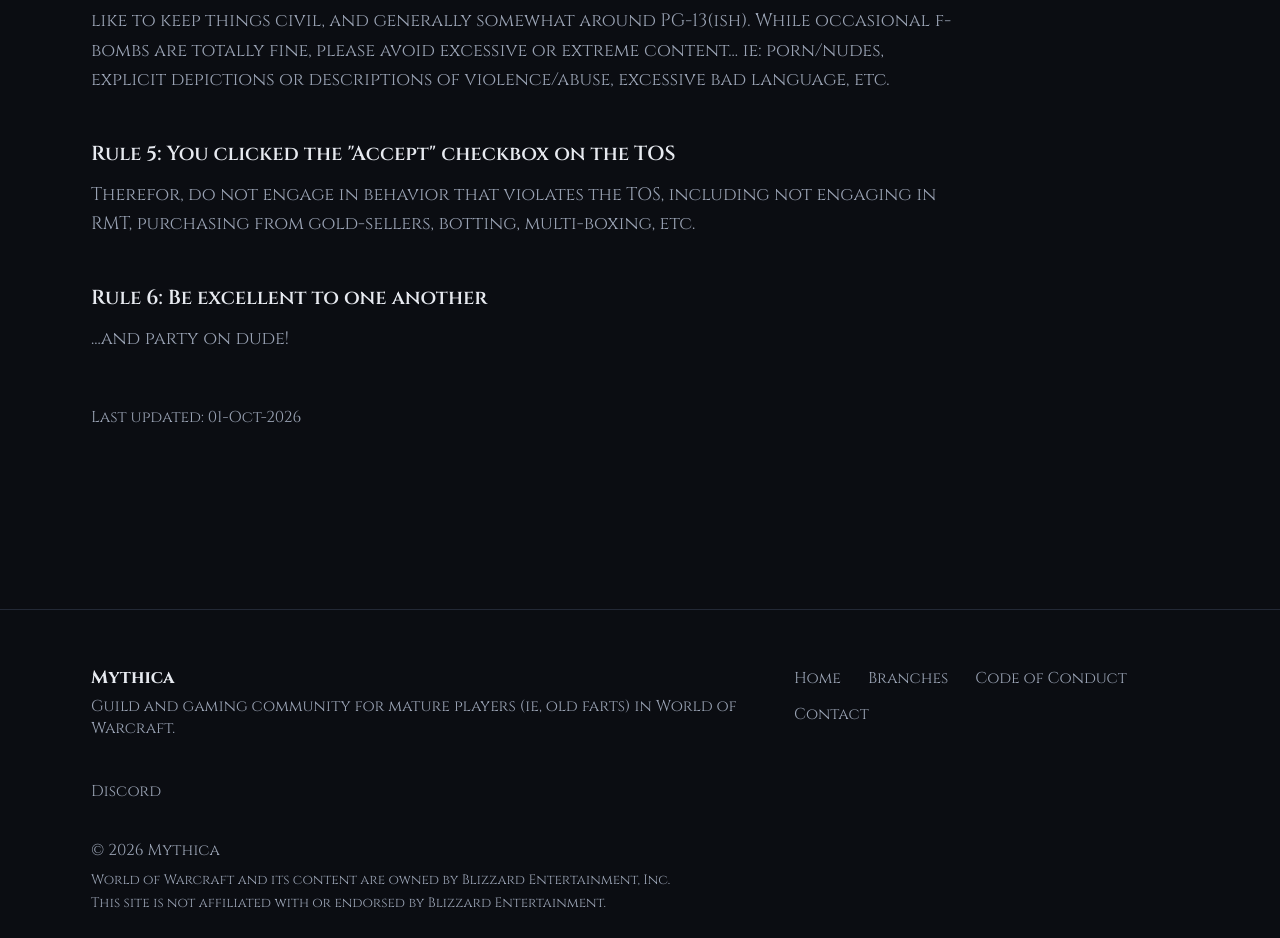
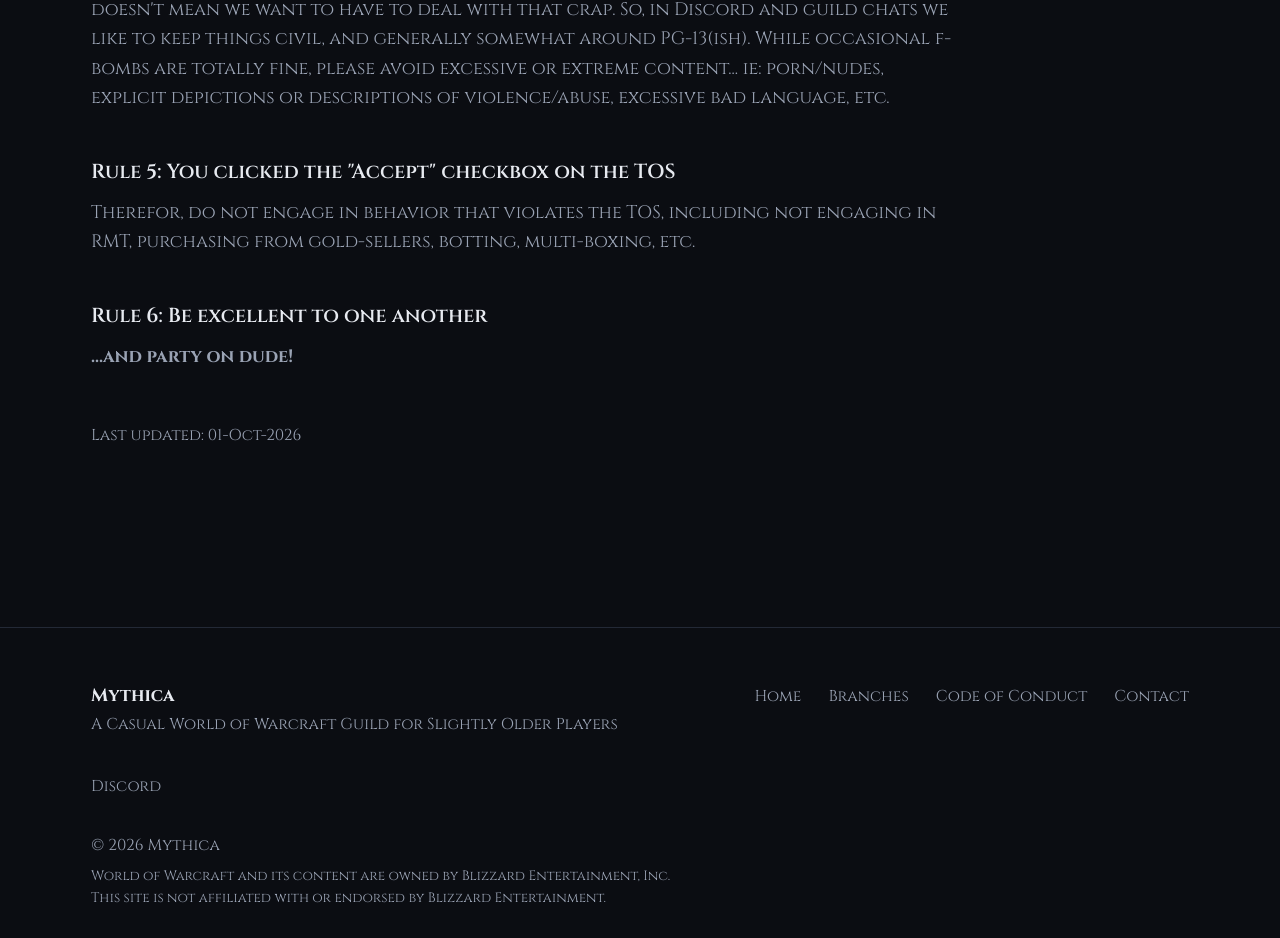
Before and after one commit to jarmbrust/mythica-games, a Next.js app in the folder frontend/: page /rules in a window 1280 px wide. Shown: the part 1356-2294 px from the top of the page. Built offline with nearby package versions, Linux system fonts and the light colour scheme; no server answers.

Commit message:
More writing, some formatting

```diff
--- a/frontend/src/app/branches/page.tsx
+++ b/frontend/src/app/branches/page.tsx
@@ -6,8 +6,7 @@ import { branches, type Branch } from '@/content/branches';
 
 export const metadata: Metadata = {
   title: 'Branches',
-  description:
-    'TODO: one-sentence description of the Mythica Guild branches for search results.',
+  description: 'Mythica on different versions of wow.',
   alternates: { canonical: '/branches' },
 };
 
@@ -43,7 +42,9 @@ export default function BranchesPage() {
       <h2 className="mt-12 text-lg font-semibold text-foreground">
         {branches.formerHeading}
       </h2>
-      <p className="mt-2 text-sm text-foreground-muted">{branches.formerIntro}</p>
+      {/*<p className="mt-2 text-sm text-foreground-muted">
+        {branches.formerIntro}
+      </p>*/}
       <div className="mt-4 grid gap-6 sm:grid-cols-2">
         {branches.former.map((branch) => (
           <BranchCard key={branch.slug} branch={branch} />
--- a/frontend/src/app/contact/page.tsx
+++ b/frontend/src/app/contact/page.tsx
@@ -7,8 +7,7 @@ import { SectionHeading } from '@/components/SectionHeading';
 
 export const metadata: Metadata = {
   title: 'Contact',
-  description:
-    'TODO: one-sentence description of how to reach the Mythica Games team for search results.',
+  description: 'Ways to contact the officers.',
   alternates: { canonical: '/contact' },
 };
 
@@ -18,7 +17,8 @@ export default function ContactPage() {
       <SectionHeading
         eyebrow="Contact"
         title="Contact the officers"
-        description="TODO: one or two sentences about reaching the officers, what happens after someone reaches out, and what to expect."
+        description="Discord is the quickest way to get your toons into the guild, just call out when you land on the server that you need an invite.
+        You can also send a messing on this site too, it is a great place to ask questions!"
       />
 
       <div className="mt-12 grid gap-12 lg:grid-cols-2">
@@ -36,10 +36,8 @@ export default function ContactPage() {
             Send a message
           </h2>
           <p className="mt-2 text-sm text-foreground-muted">
-            Discord is likely the quickest way to get your toons into the guild,
-            as is messaging an officer there. However, if you have any questions
-            and would rather messaging the officers and GM outside of Discord,
-            this works as well.
+            You won't be able to see most of the channels until you are given
+            the basic permissions by an officer.
           </p>
           <div className="mt-4">
             <ContactForm />
--- a/frontend/src/app/page.tsx
+++ b/frontend/src/app/page.tsx
@@ -1,4 +1,4 @@
-import Link from 'next/link';
+// import Link from 'next/link';
 
 import { BoldMarkup } from '@/components/BoldMarkup';
 import { Container } from '@/components/Container';
@@ -27,12 +27,12 @@ export default function HomePage() {
             >
               {home.heroPrimaryCta}
             </a>
-            <Link
+            {/*<Link
               href="/branches"
               className="rounded-md border border-surface-border px-6 py-3 text-sm font-semibold text-foreground transition-colors hover:bg-surface-raised"
             >
               {home.heroSecondaryCta}
-            </Link>
+            </Link>*/}
           </div>
         </section>
       </Container>
--- a/frontend/src/app/rules/page.tsx
+++ b/frontend/src/app/rules/page.tsx
@@ -7,7 +7,7 @@ import { rules } from '@/content/rules';
 export const metadata: Metadata = {
   title: rules.title,
   description:
-    'TODO: one-sentence description of the Mythica Games code of conduct for search results.',
+    'If you have any questions regarding the Code of Conduct, please ask!',
   alternates: { canonical: '/rules' },
 };
 
--- a/frontend/src/components/RulesProse.tsx
+++ b/frontend/src/components/RulesProse.tsx
@@ -1,4 +1,6 @@
 import type { Rules } from '@/content/rules';
+
+import { BoldMarkup } from '@/components/BoldMarkup';
 
 export function RulesProse({ rules }: { rules: Rules }) {
   return (
@@ -13,8 +15,12 @@ export function RulesProse({ rules }: { rules: Rules }) {
             <dt className="text-lg font-semibold text-foreground">
               {section.heading}
             </dt>
-            <dd className="mt-2 text-base leading-relaxed text-foreground-muted">
-              {section.body}
+            <dd className="mt-2 space-y-4 text-base leading-relaxed text-foreground-muted">
+              {section.body.map((paragraph) => (
+                <p key={paragraph}>
+                  <BoldMarkup text={paragraph} />
+                </p>
+              ))}
             </dd>
           </div>
         ))}
--- a/frontend/src/content/branches.ts
+++ b/frontend/src/content/branches.ts
@@ -10,7 +10,7 @@ export type Branches = {
   intro: string;
   activeHeading: string;
   formerHeading: string;
-  formerIntro: string;
+  // formerIntro: string;
   active: readonly Branch[];
   former: readonly Branch[];
 };
@@ -19,11 +19,11 @@ export const branches: Branches = {
   eyebrow: 'Branches',
   title: 'Our branches',
   intro:
-    'TODO: one or two sentences introducing the branches and how newcomers choose one.',
+    'We have been in three different versions of WoW, and will be setting up shop in a forth soon!',
   activeHeading: 'Active branches',
   formerHeading: 'Former branches',
-  formerIntro:
-    'TODO: one sentence acknowledging the retired branches and thanking their members.',
+  // formerIntro:
+  //   'TODO: one sentence acknowledging the retired branches and thanking their members.',
   active: [
     {
       slug: 'retail',
@@ -32,22 +32,22 @@ export const branches: Branches = {
         'TODO: describe the Retail branch — what it raids, when it runs, and who it suits.',
     },
     {
-      slug: 'wow4ever',
-      name: 'Wow4ever',
-      summary:
-        'TODO: describe the Wow4ever branch — the server, its activities, and who it suits.',
+      slug: 'wowforever',
+      name: 'WoW:Forever',
+      summary: 'We will be setting up shop horde-side, on the RP instance.',
     },
   ],
   former: [
     {
       slug: 'classic',
       name: 'Classic',
-      summary: 'TODO: describe the retired Classic branch and when it wound down.',
+      summary:
+        'The guild actually started here to escape Shadowlands, but it died out when DF picked up.',
     },
     {
       slug: 'sod',
       name: 'Season of Discovery',
-      summary: 'TODO: describe the retired SoD branch and when it wound down.',
+      summary: 'SoD was never meant to last.',
     },
   ],
 };
--- a/frontend/src/content/home.ts
+++ b/frontend/src/content/home.ts
@@ -1,13 +1,13 @@
 export const home = {
   heroPrimaryCta: 'Join the Discord',
-  heroSecondaryCta: 'Explore our branches',
+  // heroSecondaryCta: 'Explore our branches',
   aboutEyebrow: 'About',
-  aboutTitle: 'A social guild for older, friendly, and (mostly) mature gamers.',
+  aboutTitle: 'A social guild for friendly, fun, and (mostly) mature gamers.',
   // Paragraphs support one inline convention: **text** renders in bold.
   aboutParagraphs: [
     'We are a guild of relatively older folks who play the game to socialize, have fun, level, run instances, and so on. We have existed on Wyrmrest Accord Retail since before the launch of Dragonflight, although the founders, and many members, have played this game for well over a decade, and have done a variety of content, including AOTC most seasons since DF. Raiding in Retail has been paused, as most of us have grown tired of the content.',
     'But now, excited with the coming release of **WoW:Forever**, we plan to make a Horde guild on the RP instance as soon as possible! While not all of us RP (at least not consistently), we respect the vibe it creates, and the community is often better than most.',
-    'As of right now, we have no real plans to raid in WoW:Forever, especially since we have zero desire to hurry through content, nor pressure others to do so. That said, when enough people are at 60, and if the interest is high enough, we may give it a try! Until then, leveling, exploring, instancing, pvp, rp, and sharing a nice piping-hot bowel of murloc stew, are all on the menu!',
+    'As of right now, we do not yet have plans to raid in WoW:Forever, especially since we have zero desire to hurry through content, nor pressure others to do so. That said, when enough people reach 60, and if the interest is high enough, we likely will give it a try! Until then we will be leveling, exploring, instancing, pvping, rping, and cooking a nice piping-hot bowel of murloc stew!',
     'We are looking for more active, and semi-active, people to join our great guild!! We don’t have requirements on leveling, gearing, participation, and so on. We do require that everyone abides by the Code of Conduct (posted on this site, and in discord), which basically boils down to “don’t be a jerk.” We also like if everyone who joined was 20ish or over, solely because like I mentioned above, many of us are old farts.',
     'If you are interested, jump in our discord and ask for an invite, or message the officers here!!',
     'Look forward to seeing you in Azeroth!!!',
--- a/frontend/src/content/rules.ts
+++ b/frontend/src/content/rules.ts
@@ -28,7 +28,7 @@ export const rules: Rules = {
       heading:
         'Rule 2: We continuously strive to foster an accepting and safe environment',
       body: [
-        'We are LGBTQ+ friendly, inclusive, and under no circumstances do we tolerate hate-speech of any kind. Anyone in guild found harassing other players with hate-speech (speech that is: racist, sexist, homophobic, xenophobic, and other related slurs), whether their target is in guild or not, **might** get one warning before a swift /gkick... and you may not get even one warning if you were egregious enough.',
+        'We are LGBTQ+ friendly, inclusive, and under no circumstances do we tolerate hate-speech of any kind. Anyone in guild found harassing other players with hate-speech (speech that is: racist, sexist, homophobic, xenophobic, and other related slurs), whether their target is in guild or not, **might** get one warning before a swift /gkick... and you may not get even one warning if you were egregious enough. ',
         "We do not have a lot of tolerance for this because, well, it's a freaking computer game folks, we are here to hang out and have fun. And yes, we are well aware that there is plenty of fantasy racism and xenophobia in game, and this is fine as it is part of that fantasy world... it only becomes a problem when it is used in an attempt to obscure obviously real-world bigotry. If you lack the maturity or empathy to treat everyone with the same basic decency, they you're probably better off in some toxic streamer's zerg-guild, because we sure as hell don\'t want you.",
       ],
     },
@@ -52,7 +52,7 @@ export const rules: Rules = {
     },
     {
       heading: 'Rule 6: Be excellent to one another',
-      body: ['...and party on dude!'],
+      body: ['**...and party on dude!**'],
     },
   ],
 };
--- a/frontend/src/content/site.ts
+++ b/frontend/src/content/site.ts
@@ -1,9 +1,8 @@
 export const site = {
   name: 'Mythica',
-  tagline:
-    'Guild and gaming community for mature players (ie, old farts) in World of Warcraft.',
+  tagline: 'A Casual World of Warcraft Guild for Slightly Older Players',
   description:
-    'Mythica is a mature, social World of Warcraft guild, excited to return for WoW:Forever.',
+    'Mythica is a social World of Warcraft guild with adults of various levels of maturity. We are excited looking forward to WoW:Forever!',
   // Fixed background layer. Drop images in `frontend/public/backgrounds/`
   // and point this path at whichever one should be shown.
   backgroundImage: '/backgrounds/wow-background8.jpeg',
```
